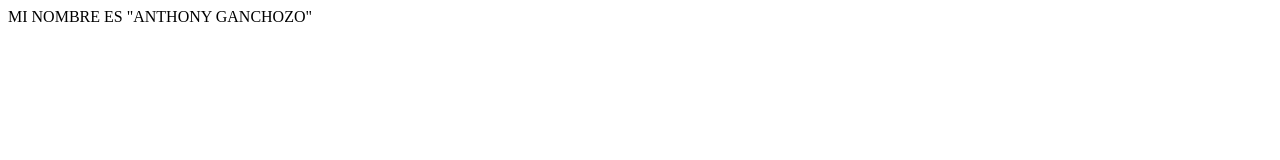
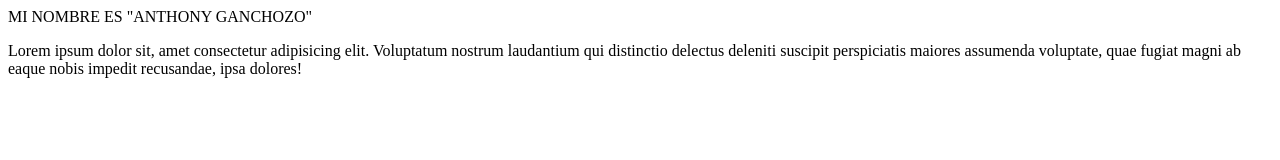
Before and after one commit to Anthony0304/prueba, a plain HTML site: page Index.html in a window 1280 px wide. Drawn offline with Linux system fonts and the light colour scheme.

Commit message:
add parrafo

```diff
--- a/Index.html
+++ b/Index.html
@@ -6,5 +6,6 @@
     </head>
     <body>
        MI NOMBRE ES "ANTHONY GANCHOZO"
+       <p>Lorem ipsum dolor sit, amet consectetur adipisicing elit. Voluptatum nostrum laudantium qui distinctio delectus deleniti suscipit perspiciatis maiores assumenda voluptate, quae fugiat magni ab eaque nobis impedit recusandae, ipsa dolores!</p>
     </body>
 </html>
```
